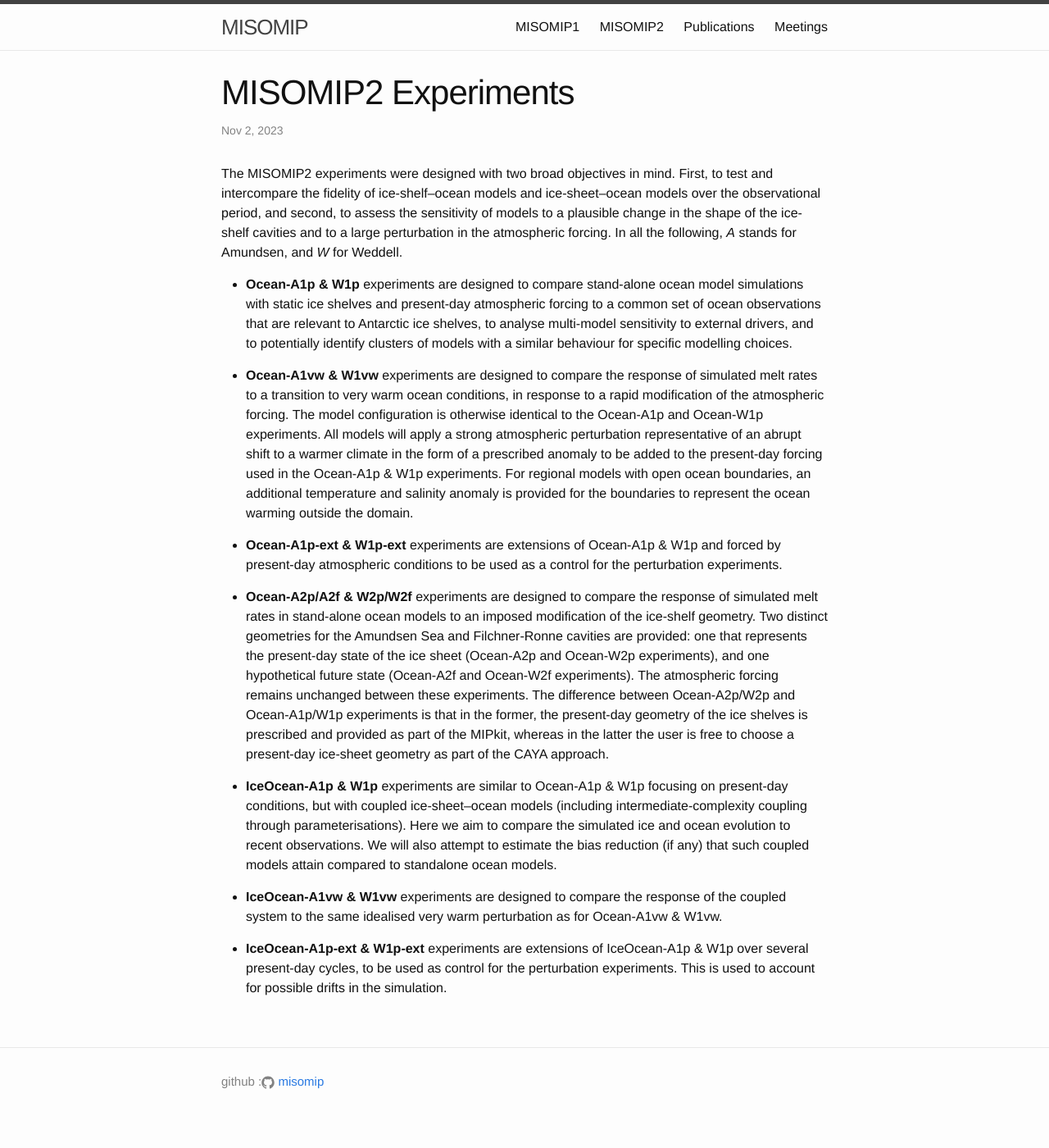
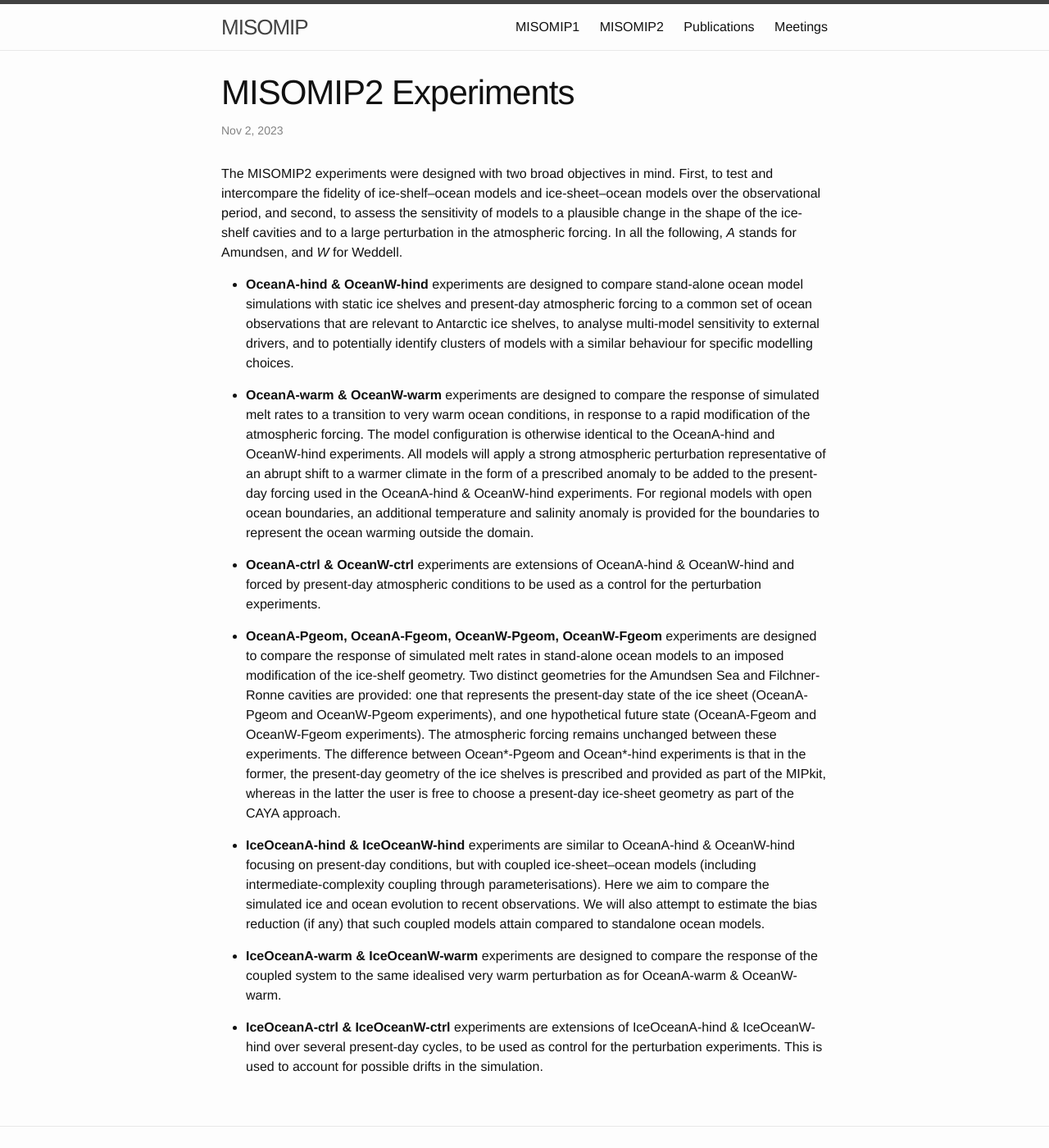
Before and after one commit to misomip/misomip.github.io, a Jekyll site: the page built from misomip2_dir/misomip2_experiments.md, in a window 1280 px wide and 1400 px high. Shown: the whole window at 82% size. Built offline with Jekyll 4.4.1, drawn with Linux system fonts in a browser that asks for light colours.

Commit message:
change name of experiments according to revised paper

```diff
--- a/misomip2_dir/misomip2_experiments.md
+++ b/misomip2_dir/misomip2_experiments.md
@@ -6,16 +6,16 @@
 
 The MISOMIP2 experiments were designed with two broad objectives in mind. First, to test and intercompare the fidelity of ice-shelf--ocean models and ice-sheet--ocean models over the observational period, and second, to assess the sensitivity of models to a plausible change in the shape of the ice-shelf cavities and to a large perturbation in the atmospheric forcing. In all the following, _A_ stands for Amundsen, and _W_ for Weddell.
 
-* **Ocean-A1p & W1p** experiments are designed to compare stand-alone ocean model simulations with static ice shelves and present-day atmospheric forcing to a common set of ocean observations that are relevant to Antarctic ice shelves, to analyse multi-model sensitivity to external drivers, and to potentially identify clusters of models with a similar behaviour for specific modelling choices.
+* **OceanA-hind & OceanW-hind** experiments are designed to compare stand-alone ocean model simulations with static ice shelves and present-day atmospheric forcing to a common set of ocean observations that are relevant to Antarctic ice shelves, to analyse multi-model sensitivity to external drivers, and to potentially identify clusters of models with a similar behaviour for specific modelling choices.
 
-* **Ocean-A1vw & W1vw** experiments are designed to compare the response of simulated melt rates to a transition to very warm ocean conditions, in response to a rapid modification of the atmospheric forcing. The model configuration is otherwise identical to the Ocean-A1p and Ocean-W1p experiments. All models will apply a strong atmospheric perturbation representative of an abrupt shift to a warmer climate in the form of a prescribed anomaly to be added to the present-day forcing used in the Ocean-A1p & W1p experiments. For regional models with open ocean boundaries, an additional temperature and salinity anomaly is provided for the boundaries to represent the ocean warming outside the domain.
+* **OceanA-warm & OceanW-warm** experiments are designed to compare the response of simulated melt rates to a transition to very warm ocean conditions, in response to a rapid modification of the atmospheric forcing. The model configuration is otherwise identical to the OceanA-hind and OceanW-hind experiments. All models will apply a strong atmospheric perturbation representative of an abrupt shift to a warmer climate in the form of a prescribed anomaly to be added to the present-day forcing used in the OceanA-hind & OceanW-hind experiments. For regional models with open ocean boundaries, an additional temperature and salinity anomaly is provided for the boundaries to represent the ocean warming outside the domain.
 
-* **Ocean-A1p-ext & W1p-ext** experiments are extensions of Ocean-A1p & W1p and forced by present-day atmospheric conditions to be used as a control for the perturbation experiments.
+* **OceanA-ctrl & OceanW-ctrl** experiments are extensions of OceanA-hind & OceanW-hind and forced by present-day atmospheric conditions to be used as a control for the perturbation experiments.
 
-* **Ocean-A2p/A2f & W2p/W2f** experiments are designed to compare the response of simulated melt rates in stand-alone ocean models to an imposed modification of the ice-shelf geometry. Two distinct geometries for the Amundsen Sea and Filchner-Ronne cavities are provided: one that represents the present-day state of the ice sheet (Ocean-A2p and Ocean-W2p experiments), and one hypothetical future state (Ocean-A2f and Ocean-W2f experiments). The atmospheric forcing remains unchanged between these experiments. The difference between Ocean-A2p/W2p and Ocean-A1p/W1p experiments is that in the former, the present-day geometry of the ice shelves is prescribed and provided as part of the MIPkit, whereas in the latter the user is free to choose a present-day ice-sheet geometry as part of the CAYA approach.
+* **OceanA-Pgeom, OceanA-Fgeom, OceanW-Pgeom, OceanW-Fgeom** experiments are designed to compare the response of simulated melt rates in stand-alone ocean models to an imposed modification of the ice-shelf geometry. Two distinct geometries for the Amundsen Sea and Filchner-Ronne cavities are provided: one that represents the present-day state of the ice sheet (OceanA-Pgeom and OceanW-Pgeom experiments), and one hypothetical future state (OceanA-Fgeom and OceanW-Fgeom experiments). The atmospheric forcing remains unchanged between these experiments. The difference between Ocean\*-Pgeom and Ocean\*-hind experiments is that in the former, the present-day geometry of the ice shelves is prescribed and provided as part of the MIPkit, whereas in the latter the user is free to choose a present-day ice-sheet geometry as part of the CAYA approach.
 
-* **IceOcean-A1p & W1p** experiments are similar to Ocean-A1p & W1p focusing on present-day conditions, but with coupled ice-sheet--ocean models (including intermediate-complexity coupling through parameterisations). Here we aim to compare the simulated ice and ocean evolution to recent observations. We will also attempt to estimate the bias reduction (if any) that such coupled models attain compared to standalone ocean models.
+* **IceOceanA-hind & IceOceanW-hind** experiments are similar to OceanA-hind & OceanW-hind focusing on present-day conditions, but with coupled ice-sheet--ocean models (including intermediate-complexity coupling through parameterisations). Here we aim to compare the simulated ice and ocean evolution to recent observations. We will also attempt to estimate the bias reduction (if any) that such coupled models attain compared to standalone ocean models.
 
-* **IceOcean-A1vw & W1vw** experiments are designed to compare the response of the coupled system to the same idealised very warm perturbation as for Ocean-A1vw & W1vw.
+* **IceOceanA-warm & IceOceanW-warm** experiments are designed to compare the response of the coupled system to the same idealised very warm perturbation as for OceanA-warm & OceanW-warm.
 
-* **IceOcean-A1p-ext & W1p-ext** experiments are extensions of IceOcean-A1p & W1p over several present-day cycles, to be used as control for the perturbation experiments. This is used to account for possible drifts in the simulation.
+* **IceOceanA-ctrl & IceOceanW-ctrl** experiments are extensions of IceOceanA-hind & IceOceanW-hind over several present-day cycles, to be used as control for the perturbation experiments. This is used to account for possible drifts in the simulation.
```
Also changed, not shown: misomip2_dir/misomip2_MIPkit-Perturbations_README.md (+7 -7 lines).
